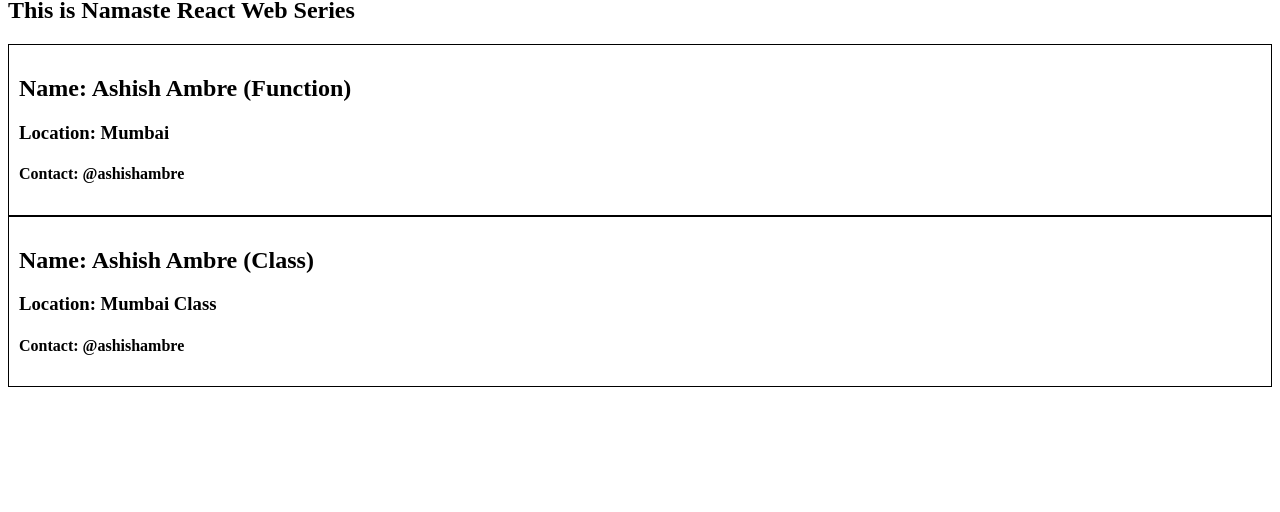
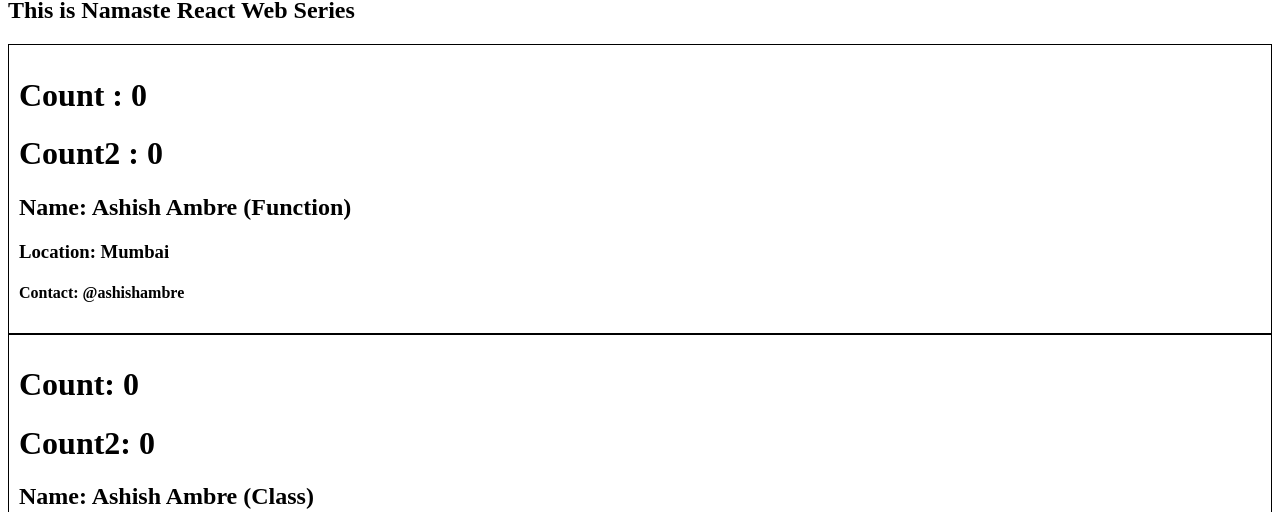
Before and after one commit to ashishambre/react-learning, a React (Vite) app: page /about in a window 1280 px wide. Shown: the part 209-721 px from the top of the page. Built offline with nearby package versions, Linux system fonts and the light colour scheme.

Commit message:
episode08.02 - Added state variables in class components and functional component

```diff
--- a/src/components/User.js
+++ b/src/components/User.js
@@ -1,6 +1,12 @@
+import { useState } from "react";
+
 const User = (props) => {
+  const [count] = useState(0);
+  const [count2] = useState(0);
   return (
     <div className="user-card">
+      <h1>Count : {count}</h1>
+      <h1>Count2 : {count2}</h1>
       <h2>Name: {props.name}</h2>
       <h3>Location: Mumbai</h3>
       <h4>Contact: @ashishambre</h4>
--- a/src/components/UserClass.js
+++ b/src/components/UserClass.js
@@ -3,13 +3,18 @@
 class UserClass extends React.Component {
   constructor(props) {
     super(props);
-
-    console.log(props);
+    this.state = {
+      count: 0,
+      count2: 0,
+    };
   }
   render() {
     const { name, location } = this.props;
+    const { count, count2 } = this.state;
     return (
       <div className="user-card">
+        <h1>Count: {count}</h1>
+        <h1>Count2: {count2}</h1>
         <h2>Name: {name}</h2>
         <h3>Location: {location}</h3>
         <h4>Contact: @ashishambre</h4>
```
